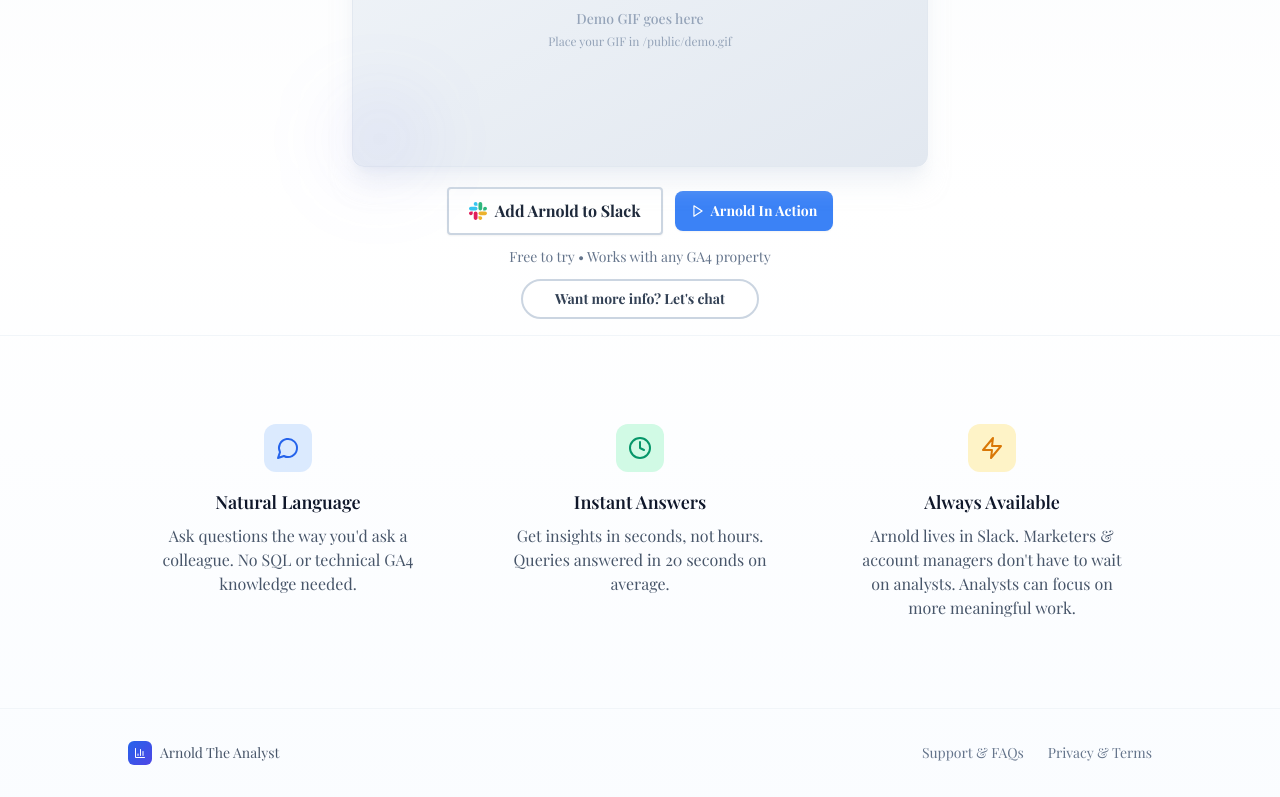
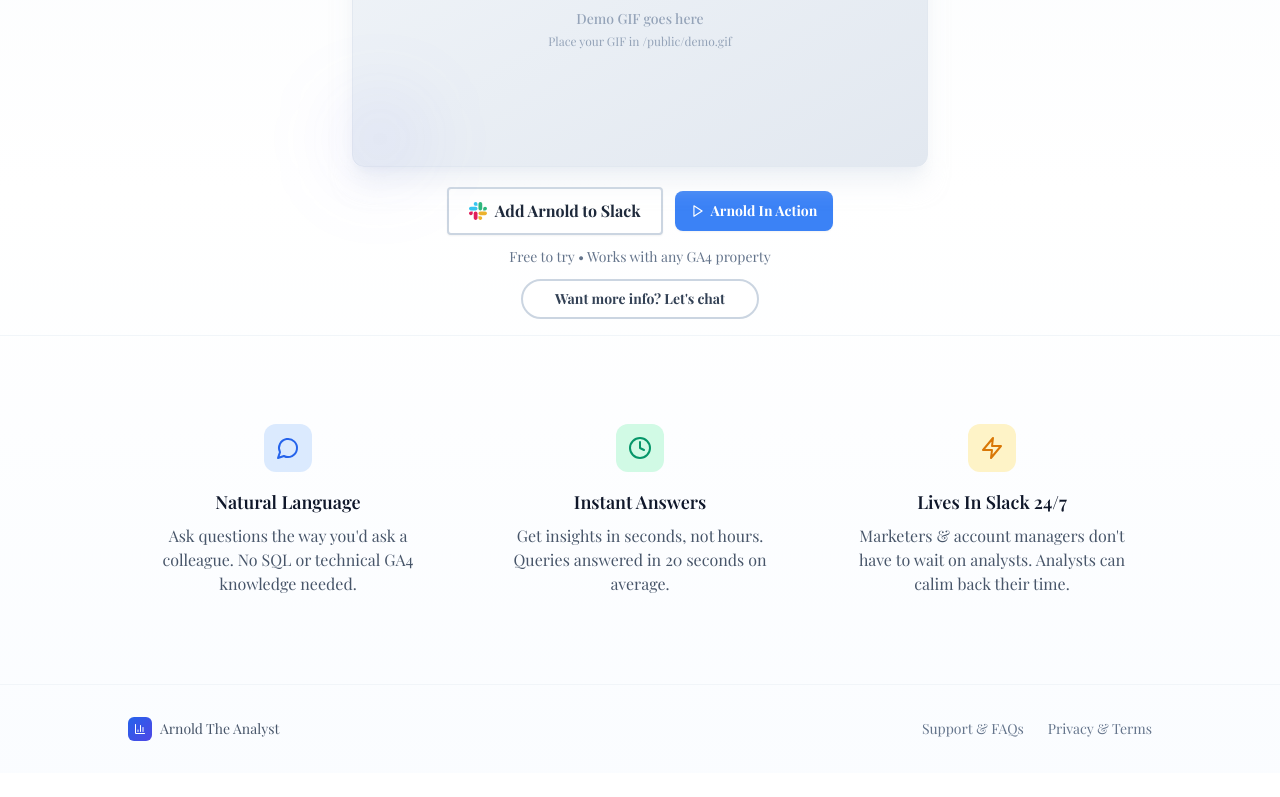
Before and after one commit to McGovs/arnold-the-analyst-frontend-v2-markdown, a React (Vite) app: page / in a window 1280 px wide. Shown: the part 396-1193 px from the top of the page. After the commit the page ends 1169 px from the top, so only its background shows below. Built offline with nearby package versions, Linux system fonts and the light colour scheme; a web font is replaced by a local one.

Commit message:
Update Homepage.tsx

```diff
--- a/src/pages/Homepage.tsx
+++ b/src/pages/Homepage.tsx
@@ -209,9 +209,9 @@
               <div className="w-12 h-12 bg-amber-100 rounded-xl flex items-center justify-center mx-auto mb-4">
                 <Zap className="w-6 h-6 text-amber-600" />
               </div>
-              <h3 className="text-lg font-semibold text-slate-900 mb-2">Always Available</h3>
+              <h3 className="text-lg font-semibold text-slate-900 mb-2">Lives In Slack 24/7</h3>
               <p className="text-slate-600">
-                Arnold lives in Slack. Marketers & account managers don't have to wait on analysts. Analysts can focus on more meaningful work.
+                Marketers & account managers don't have to wait on analysts. Analysts can calim back their time.
               </p>
             </div>
           </div>
```
